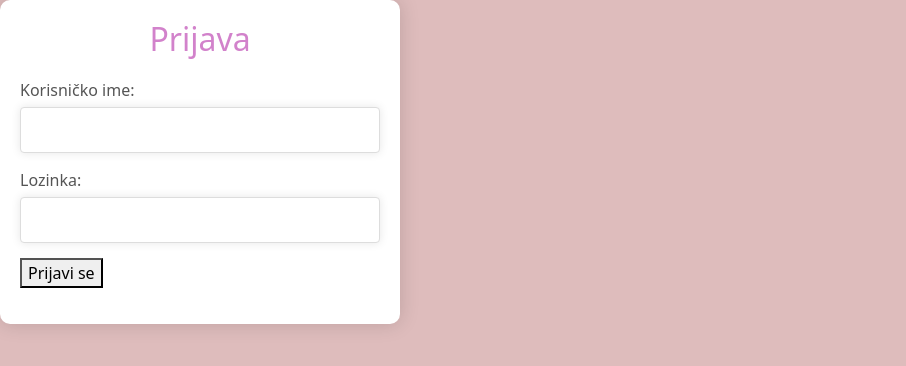
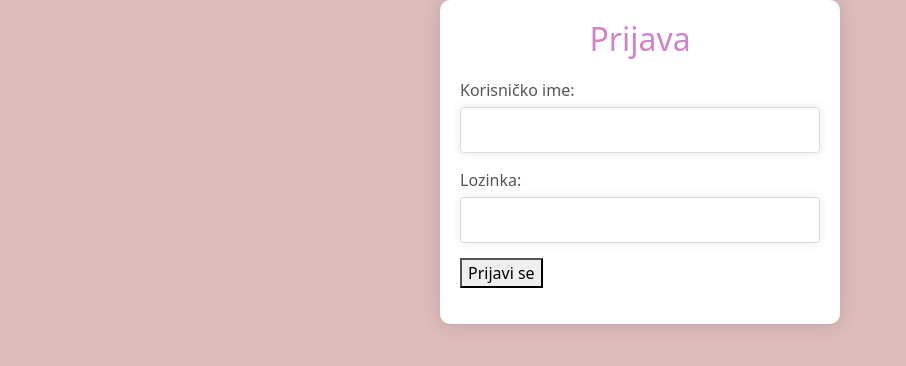
Before and after one commit to LuPardon/dz, a React (Create React App) app: page /prijava in a window 1280 px wide. Shown: the top 366 px of the page, without its empty margins (0-906 px from the left). Built offline with nearby package versions, Linux system fonts and the light colour scheme.

Commit message:
Update: prijava

```diff
--- a/src/App.js
+++ b/src/App.js
@@ -1,6 +1,6 @@
 import { Route, Routes } from 'react-router';
 import { BrowserRouter } from 'react-router-dom';
-import { useState } from 'react';
+import { useState, useEffect } from 'react';
 import axios from 'axios';
 
 import './styles/App.css';
@@ -17,6 +17,13 @@ import DetaljiDomZdravlja from './routes/DetaljiDomZdravlja';
 import OrdinacijePoGradu from './routes/OrdinacijePoGradu';
 
 function App() {
+
+  useEffect(() => {
+    const isPrijavljen = localStorage.getItem('prijavljen');
+    if (isPrijavljen === 'true') {
+      setPrijavljen(true);
+    }
+  }, []);
 
   const posPrijavu = async () => {
     setPrijavljen(!prijavljen)
@@ -39,9 +46,16 @@ function App() {
         console.log(response.data)
         if (response.data.success) {
           setPrijavljen(true);
-          poruka = 'Uspijeh';
+          localStorage.setItem('prijavljen', 'true');
+          localStorage.setItem('idKorisnika', response.data.prijava_podaci.id_korisnika);
+          localStorage.setItem('korisnickoIme', korisnickoIme);
+          localStorage.setItem('tipKorisnika', response.data.osoba_podaci.tip);
+          localStorage.setItem('imeKorisnika', response.data.osoba_podaci.ime);
+          poruka = 'Uspjeh';
         } else {
           poruka = 'Greška';
+          alert('Netocni podaci za prijavu, molimo pokusajte ponovno.');
+          localStorage.clear();
         }
       });
       console.log(prijavljen);
--- a/src/routes/Navigation.js
+++ b/src/routes/Navigation.js
@@ -9,7 +9,10 @@ export default function Navigation(props) {
     const navigate = useNavigate();
 
     const handleOdjava = () => {
-     props.postaviPrijavu();
+      props.postaviPrijavu();
+
+      localStorage.clear();
+
       navigate('/');
     };
 
@@ -66,9 +69,11 @@ export default function Navigation(props) {
         </ul>
 
         {!prijavljen ? (
+         <> <h6>{localStorage.getItem("imeKorisnika") || "N/A"}</h6>
+         <span>&nbsp;&nbsp;&nbsp;</span>
         <button className="btn btn-danger" onClick={handleOdjava}>
         Odjava
-      </button>) : (
+      </button></>) : (
       <Link className="btn btn-primary" to="/prijava">
                 Prijava
               </Link>
--- a/src/styles/App.css
+++ b/src/styles/App.css
@@ -15,7 +15,19 @@
 .sve{
   background-color: rgb(235, 177, 177);
   background: rgb(222, 188, 188);
+  text-align: center;
 }
+
+form {
+  text-align: left;
+  width: 400px;
+  padding: 20px;
+  border-radius: 10px;
+  box-shadow: 0 0 20px rgba(0, 0, 0, 0.15);
+  background-color: white;
+  display: inline-block;
+}
+
 .App-header {
   background-color: #3e5fa1;
   min-height: 100vh;
--- a/src/styles/Prijava.css
+++ b/src/styles/Prijava.css
@@ -1,5 +1,5 @@
 /* Container for the login form */
-.prijava-container {
+/* .prijava-container {
     display: flex;
     justify-content: center;
     align-items: center;
@@ -8,19 +8,19 @@
 
 .prijava-container div {
     background: rgb(222, 188, 188);
-    /* display: flex;
+    display: flex;
     justify-content: center;
-    align-items: center; */
-}
+    align-items: center;
+} */
 
 /* Styling for the form */
-form {
+/* form {
     width: 400px;
     padding: 20px;
     border-radius: 10px;
     box-shadow: 0 0 20px rgba(0, 0, 0, 0.15);
     background-color: white;
-}
+} */
 
 /* Styling for the form header */
 h2 {
```
